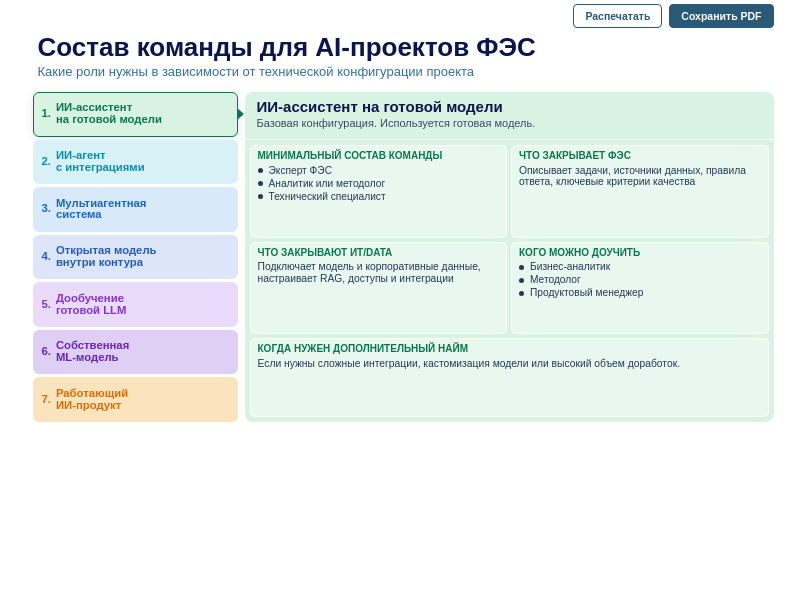
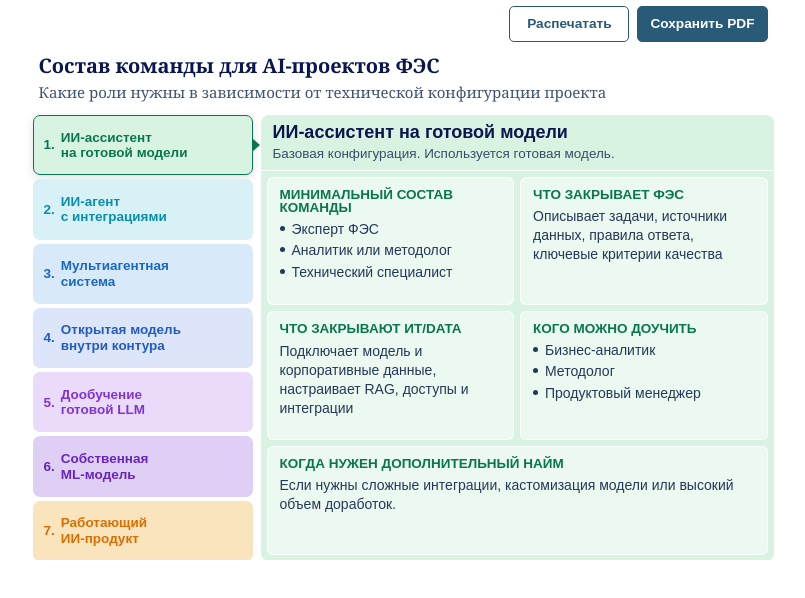
Before and after one commit to pokemonz-design/komanda, a plain HTML site: page index.html in a window 1280 px wide. Shown: the whole page, without its empty margins (237-1042 px from the left). Drawn offline with nearby package versions, Linux system fonts and the light colour scheme.

Commit message:
Update index.html

```diff
--- a/index.html
+++ b/index.html
@@ -30,6 +30,7 @@
   .ai-team-widget {
 
     --navy: #0a164d;
+    --text: #243858;
     --header: #295a77;
     --header-dark: #214c67;
 
@@ -42,7 +43,7 @@
     --orange: #fae4bd;
 
     width: 757px;
-    height: 430px;
+    height: 560px; /* Увеличено, чтобы текст помещался */
 
     margin: 0 auto;
 
@@ -74,41 +75,34 @@
     justify-content: flex-end;
     align-items: center;
 
-    gap: 7px;
-
-    height: 30px;
-
-    padding: 4px 8px 2px;
+    gap: 8px;
+
+    height: 44px;
+
+    padding: 6px 14px 2px;
   }
 
 
   .ai-action-btn {
 
-    height: 24px;
-
-    padding: 0 11px;
+    height: 36px;
+    min-width: 120px;
+    padding: 0 12px;
 
     border: 1px solid #295a77;
-
-    border-radius: 4px;
+    border-radius: 5px;
 
     background: #ffffff;
-
     color: #295a77;
 
     font-family: Arial, Helvetica, sans-serif;
-
-    font-size: 10.5px;
-
+    font-size: 13.65px;
     line-height: 1;
-
     font-weight: 700;
 
     cursor: pointer;
 
-    transition:
-      background .15s ease,
-      color .15s ease;
+    transition: background .15s ease, color .15s ease;
   }
 
 
@@ -118,9 +112,7 @@
 
 
   .ai-action-btn--primary {
-
     background: #295a77;
-
     color: #ffffff;
   }
 
@@ -131,38 +123,36 @@
 
 
   /* =========================
-     ШАПКА
+     ШАПКА (Стиль как в референсе)
      ========================= */
 
   .ai-team-header {
 
-    height: 62px;
-
-    padding: 4px 13px 5px;
+    padding: 10px 14px 12px;
   }
 
 
   .ai-team-title {
-
-    font-size: 26px;
-
-    line-height: 1.05;
-
-    font-weight: 800;
+    margin: 0 0 5px;
 
     color: var(--navy);
+
+    font-family: Georgia, "Times New Roman", serif;
+    font-size: 20px;
+    line-height: 1.15;
+    font-weight: 700;
   }
 
 
   .ai-team-subtitle {
-
-    margin-top: 4px;
-
-    font-size: 13px;
-
-    line-height: 1.1;
-
-    color: #356f9d;
+    margin: 0;
+    max-width: 650px;
+
+    color: #40536d;
+
+    font-family: Georgia, "Times New Roman", serif;
+    font-size: 15px;
+    line-height: 1.4;
   }
 
 
@@ -174,11 +164,11 @@
 
     display: grid;
 
-    grid-template-columns: 205px 1fr;
-
-    gap: 7px;
-
-    height: 338px;
+    grid-template-columns: 220px 1fr;
+
+    gap: 8px;
+
+    height: 454px; /* Увеличено под общую высоту 560px */
 
     padding: 0 8px 8px;
   }
@@ -194,7 +184,7 @@
 
     grid-template-rows: repeat(7, 1fr);
 
-    gap: 3px;
+    gap: 4px;
 
     min-height: 0;
   }
@@ -208,23 +198,22 @@
 
     align-items: center;
 
-    gap: 5px;
+    gap: 6px;
 
     width: 100%;
 
-    padding: 4px 8px;
+    padding: 6px 10px;
 
     border: 1px solid transparent;
 
-    border-radius: 6px;
+    border-radius: 7px;
 
     font-family: Arial, Helvetica, sans-serif;
 
-    font-size: 11.3px;
-
-    line-height: 1.05;
-
-    font-weight: 700;
+    font-size: 13.5px;
+    line-height: 1.15;
+
+    font-weight: 800;
 
     text-align: left;
 
@@ -246,7 +235,7 @@
 
     border-color: currentColor;
 
-    box-shadow: 0 2px 8px rgba(17, 35, 81, .12);
+    box-shadow: 0 3px 10px rgba(17, 35, 81, .13);
   }
 
 
@@ -256,7 +245,7 @@
 
     position: absolute;
 
-    right: -7px;
+    right: -8px;
 
     top: 50%;
 
@@ -266,11 +255,11 @@
 
     transform: translateY(-50%);
 
-    border-top: 6px solid transparent;
-
-    border-bottom: 6px solid transparent;
-
-    border-left: 7px solid currentColor;
+    border-top: 7px solid transparent;
+
+    border-bottom: 7px solid transparent;
+
+    border-left: 8px solid currentColor;
   }
 
 
@@ -286,60 +275,13 @@
      ЦВЕТА ВКЛАДОК
      ========================= */
 
-  .tab-1 {
-
-    background: var(--green);
-
-    color: #08774f;
-  }
-
-
-  .tab-2 {
-
-    background: var(--cyan);
-
-    color: #078eae;
-  }
-
-
-  .tab-3 {
-
-    background: var(--blue);
-
-    color: #1967c9;
-  }
-
-
-  .tab-4 {
-
-    background: var(--blue2);
-
-    color: #225dbd;
-  }
-
-
-  .tab-5 {
-
-    background: var(--purple1);
-
-    color: #8134d2;
-  }
-
-
-  .tab-6 {
-
-    background: var(--purple2);
-
-    color: #6626bd;
-  }
-
-
-  .tab-7 {
-
-    background: var(--orange);
-
-    color: #d96f00;
-  }
+  .tab-1 { background: var(--green); color: #08774f; }
+  .tab-2 { background: var(--cyan); color: #078eae; }
+  .tab-3 { background: var(--blue); color: #1967c9; }
+  .tab-4 { background: var(--blue2); color: #225dbd; }
+  .tab-5 { background: var(--purple1); color: #8134d2; }
+  .tab-6 { background: var(--purple2); color: #6626bd; }
+  .tab-7 { background: var(--orange); color: #d96f00; }
 
 
   /* =========================
@@ -374,33 +316,13 @@
      ЦВЕТА ПАНЕЛЕЙ
      ========================= */
 
-  .content-1 {
-    background: var(--green);
-  }
-
-  .content-2 {
-    background: var(--cyan);
-  }
-
-  .content-3 {
-    background: var(--blue);
-  }
-
-  .content-4 {
-    background: var(--blue2);
-  }
-
-  .content-5 {
-    background: var(--purple1);
-  }
-
-  .content-6 {
-    background: var(--purple2);
-  }
-
-  .content-7 {
-    background: var(--orange);
-  }
+  .content-1 { background: var(--green); }
+  .content-2 { background: var(--cyan); }
+  .content-3 { background: var(--blue); }
+  .content-4 { background: var(--blue2); }
+  .content-5 { background: var(--purple1); }
+  .content-6 { background: var(--purple2); }
+  .content-7 { background: var(--orange); }
 
 
   /* =========================
@@ -409,11 +331,11 @@
 
   .project-heading {
 
-    min-height: 48px;
-
-    padding: 7px 12px 5px;
-
-    border-bottom: 1px solid rgba(255,255,255,.8);
+    min-height: 51px;
+
+    padding: 8px 12px;
+
+    border-bottom: 1px solid rgba(255,255,255,.85);
   }
 
 
@@ -421,14 +343,12 @@
 
     display: block;
 
-    margin-bottom: 2px;
+    margin-bottom: 4px;
 
     color: var(--navy);
 
-    font-size: 15px;
-
-    line-height: 1.07;
-
+    font-size: 18px;
+    line-height: 1.08;
     font-weight: 800;
   }
 
@@ -439,9 +359,8 @@
 
     color: #394b6a;
 
-    font-size: 11px;
-
-    line-height: 1.1;
+    font-size: 13.5px;
+    line-height: 1.15;
   }
 
 
@@ -457,13 +376,13 @@
 
     grid-template-rows: 1fr 1fr .85fr;
 
-    gap: 4px;
+    gap: 6px; /* Чуть увеличил отступ между карточками */
 
     flex: 1;
 
     min-height: 0;
 
-    padding: 5px;
+    padding: 6px;
   }
 
 
@@ -473,13 +392,13 @@
 
     min-height: 0;
 
-    padding: 5px 7px;
-
-    background: rgba(255,255,255,.42);
-
-    border: 1px solid rgba(255,255,255,.75);
-
-    border-radius: 5px;
+    padding: 10px 12px; /* Увеличил внутренние отступы */
+
+    background: rgba(255,255,255,.48);
+
+    border: 1px solid rgba(255,255,255,.82);
+
+    border-radius: 6px;
 
     overflow: hidden;
   }
@@ -492,14 +411,12 @@
 
   .info-card h3 {
 
-    margin: 0 0 3px;
+    margin: 0 0 6px;
 
     color: var(--header-dark);
 
-    font-size: 10px;
-
-    line-height: 1.05;
-
+    font-size: 13.5px;
+    line-height: 1;
     font-weight: 800;
 
     text-transform: uppercase;
@@ -510,11 +427,10 @@
 
     margin: 0;
 
-    color: #243858;
-
-    font-size: 10.3px;
-
-    line-height: 1.15;
+    color: var(--text);
+
+    font-size: 14px;
+    line-height: 1.35; /* Немного увеличил межстрочный интервал */
   }
 
 
@@ -532,15 +448,14 @@
 
     position: relative;
 
-    margin: 0 0 2px;
-
-    padding-left: 11px;
-
-    color: #243858;
-
-    font-size: 10.2px;
-
-    line-height: 1.08;
+    margin: 0 0 4px;
+
+    padding-left: 12px;
+
+    color: var(--text);
+
+    font-size: 14px;
+    line-height: 1.25;
   }
 
 
@@ -573,33 +488,13 @@
      АКЦЕНТЫ
      ========================= */
 
-  .content-1 .info-card h3 {
-    color: #08774f;
-  }
-
-  .content-2 .info-card h3 {
-    color: #078eae;
-  }
-
-  .content-3 .info-card h3 {
-    color: #1967c9;
-  }
-
-  .content-4 .info-card h3 {
-    color: #225dbd;
-  }
-
-  .content-5 .info-card h3 {
-    color: #8134d2;
-  }
-
-  .content-6 .info-card h3 {
-    color: #6626bd;
-  }
-
-  .content-7 .info-card h3 {
-    color: #d96f00;
-  }
+  .content-1 .info-card h3 { color: #08774f; }
+  .content-2 .info-card h3 { color: #078eae; }
+  .content-3 .info-card h3 { color: #1967c9; }
+  .content-4 .info-card h3 { color: #225dbd; }
+  .content-5 .info-card h3 { color: #8134d2; }
+  .content-6 .info-card h3 { color: #6626bd; }
+  .content-7 .info-card h3 { color: #d96f00; }
 
 
   /* =========================
@@ -611,14 +506,12 @@
 
     outline: 2px solid var(--navy);
 
-    outline-offset: 1px;
+    outline-offset: 2px;
   }
 
 
   /* =========================
      РЕЖИМ СОХРАНЕНИЯ PDF
-     Кнопки исчезают,
-     контент занимает все 430 px
      ========================= */
 
   .ai-team-widget.pdf-mode .ai-team-actions {
@@ -627,7 +520,7 @@
 
 
   .ai-team-widget.pdf-mode .ai-team-body {
-    height: 368px;
+    height: 516px; /* 560 - 44 */
   }
 
 
@@ -656,7 +549,7 @@
 
       width: 757px;
 
-      height: 430px;
+      height: 560px;
 
       margin: 0;
     }
@@ -666,7 +559,7 @@
     }
 
     .ai-team-body {
-      height: 368px !important;
+      height: 516px !important;
     }
 
   }
@@ -1749,11 +1642,11 @@
 
                 width: 757,
 
-                height: 430,
+                height: 560, /* Обновлено под новую высоту */
 
                 windowWidth: 757,
 
-                windowHeight: 430
+                windowHeight: 560
 
               }
             );
@@ -1783,7 +1676,7 @@
 
                 unit: 'px',
 
-                format: [757, 430],
+                format: [757, 560], /* Обновлено под новую высоту */
 
                 hotfixes: ['px_scaling']
 
@@ -1804,7 +1697,7 @@
 
             757,
 
-            430,
+            560,
 
             undefined,
 
```
